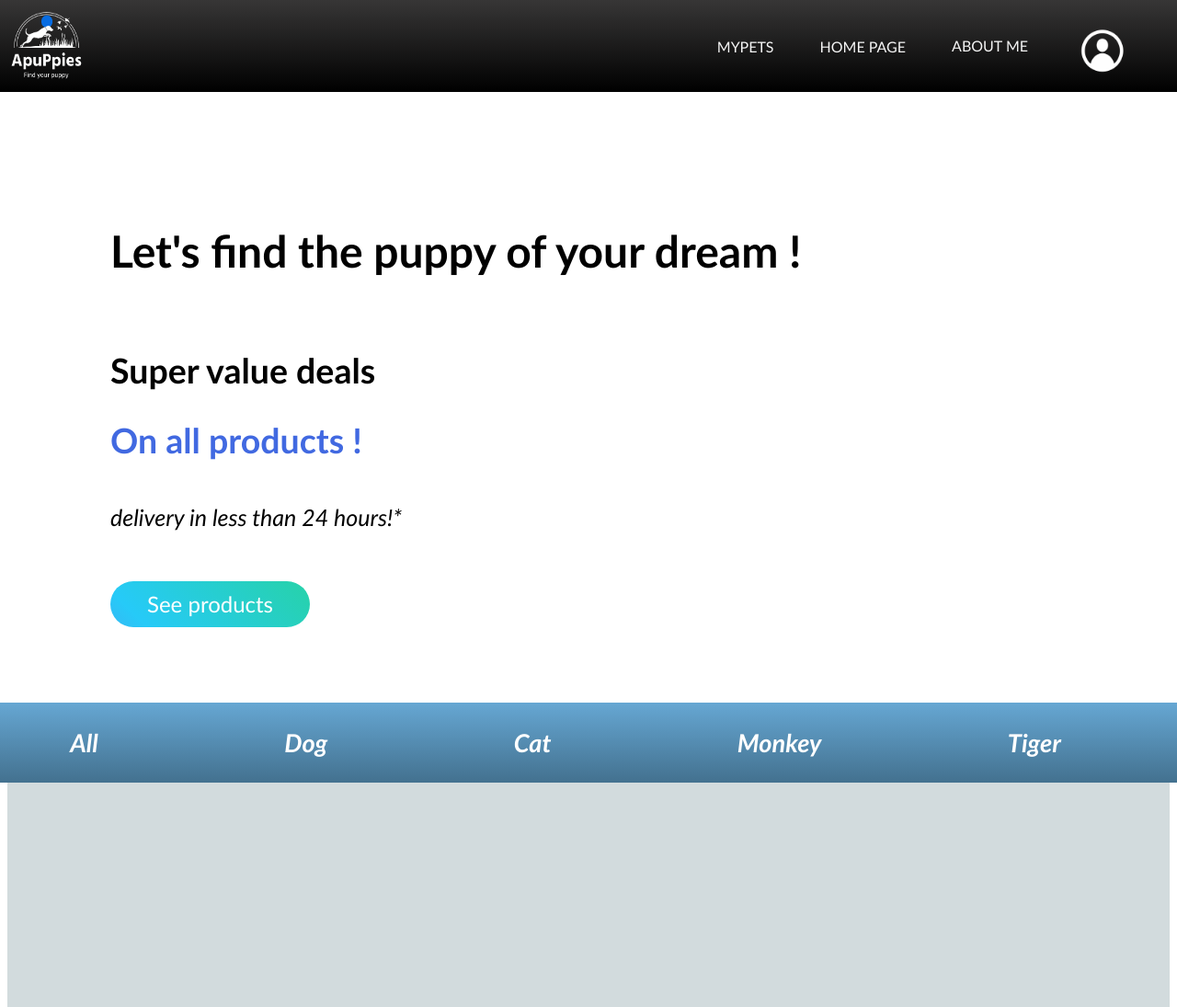
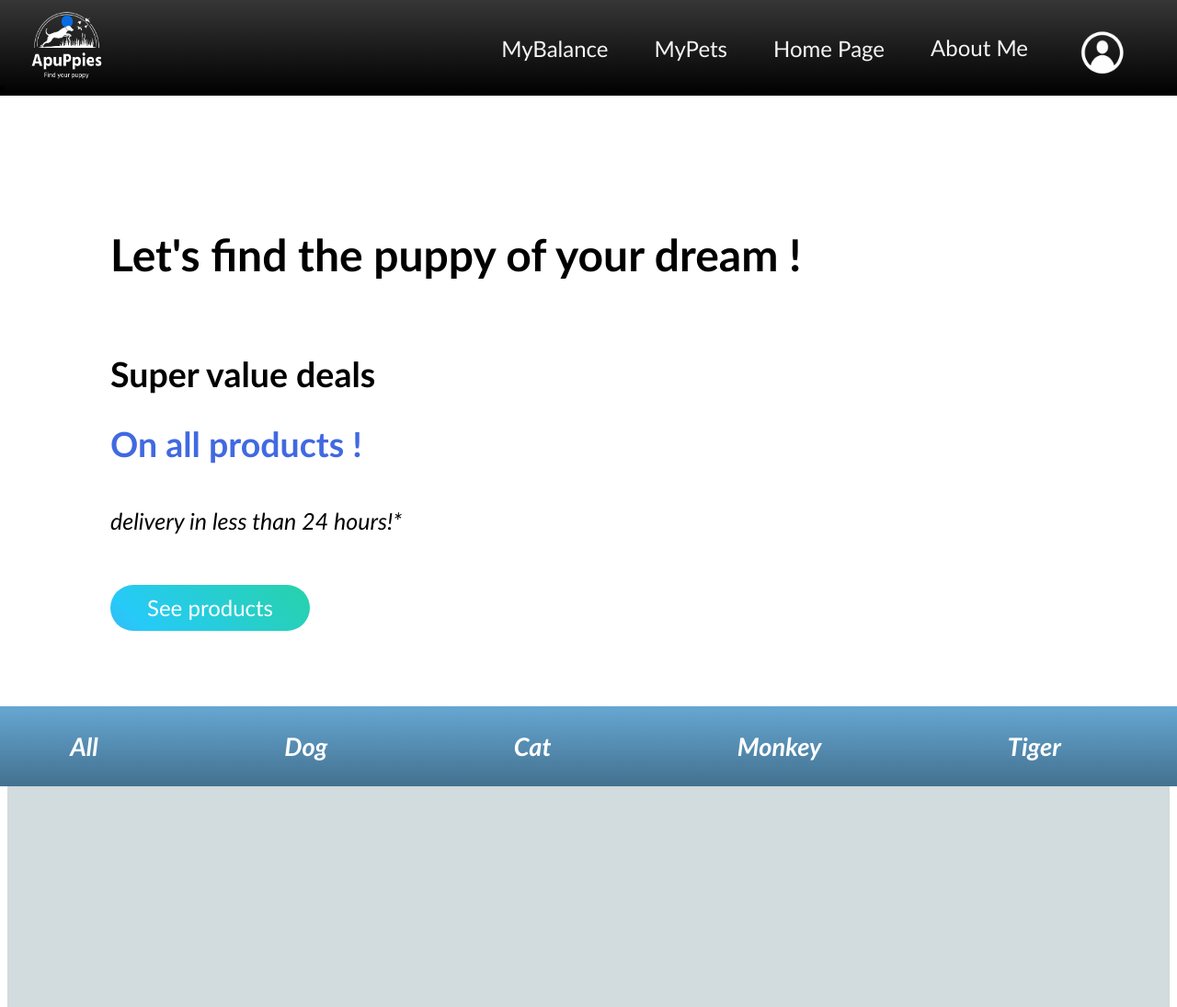
Before and after one commit to cleophass/petshop, a PHP site: page /index.php in a window 1280 px wide. Shown: the top 1095 px of the page at 92% size. Run offline with PHP 8.4, Linux system fonts and the light colour scheme; data that the repository does not hold is empty.

Commit message:
fier de moi ou pas la team ?

```diff
--- a/navbar.php
+++ b/navbar.php
@@ -11,9 +11,14 @@
 
 <body>
     <div class="nav">
-        <img src="assets/logo.png" alt="logo" height="100px" width="100px" class="logo">
+    <li><a href="index.php"><img src="assets/logo.png" alt="logo" height="100px" width="100px" class="logo" ></a></li>
+
         <div class="space"></div>
         <ul id="item">
+        <li><a href="mypets.php">
+                    <p class="p1">MyBalance</p>
+                </a></li>
+
             <li><a href="mypets.php">
                     <p class="p1">MyPets</p>
                 </a></li>
--- a/styles/nav.css
+++ b/styles/nav.css
@@ -34,8 +34,8 @@
 .p5 {
 	color: whitesmoke;
 	text-decoration: none;
-	font-size: 1rem;
-	text-transform: uppercase;
+	font-size: 1.5rem;
+
 }
 
 .p1:hover,
@@ -74,7 +74,7 @@
 }
 
 .logo:hover {
-	cursor: not-allowed;
+	cursor: pointer;
 }
 
 ul,
```
